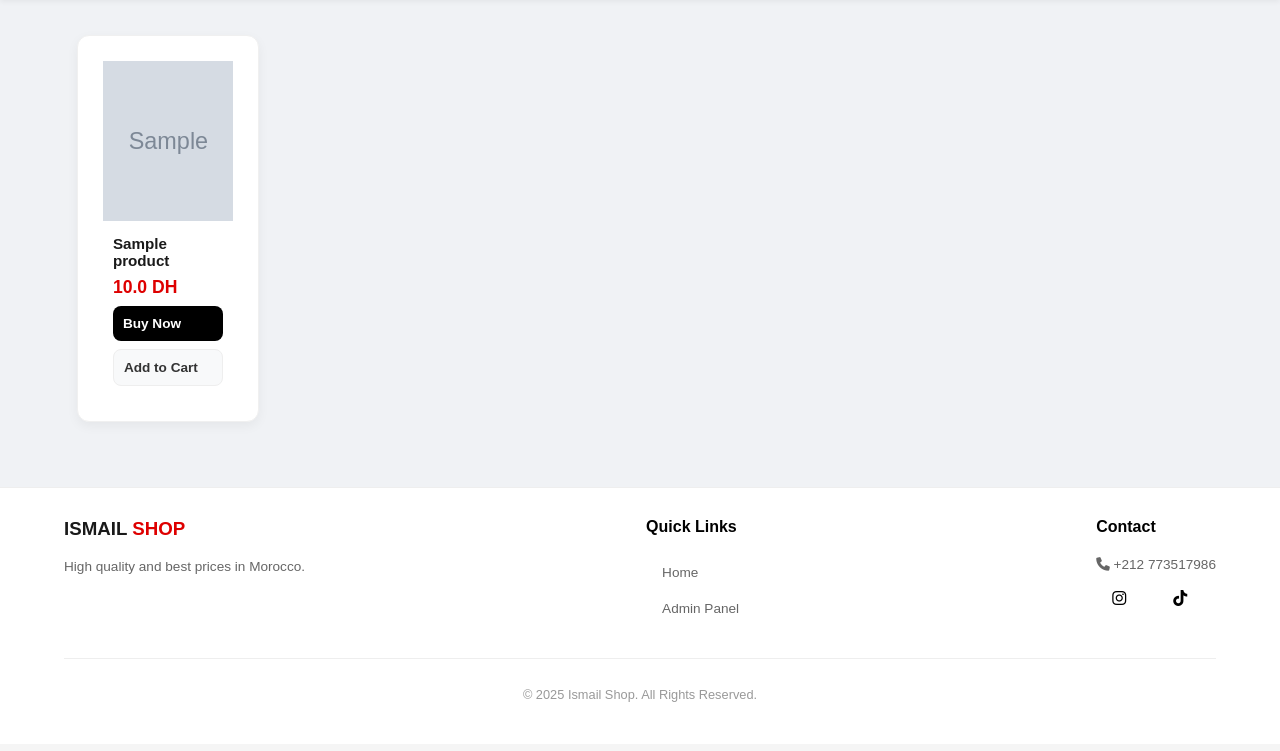
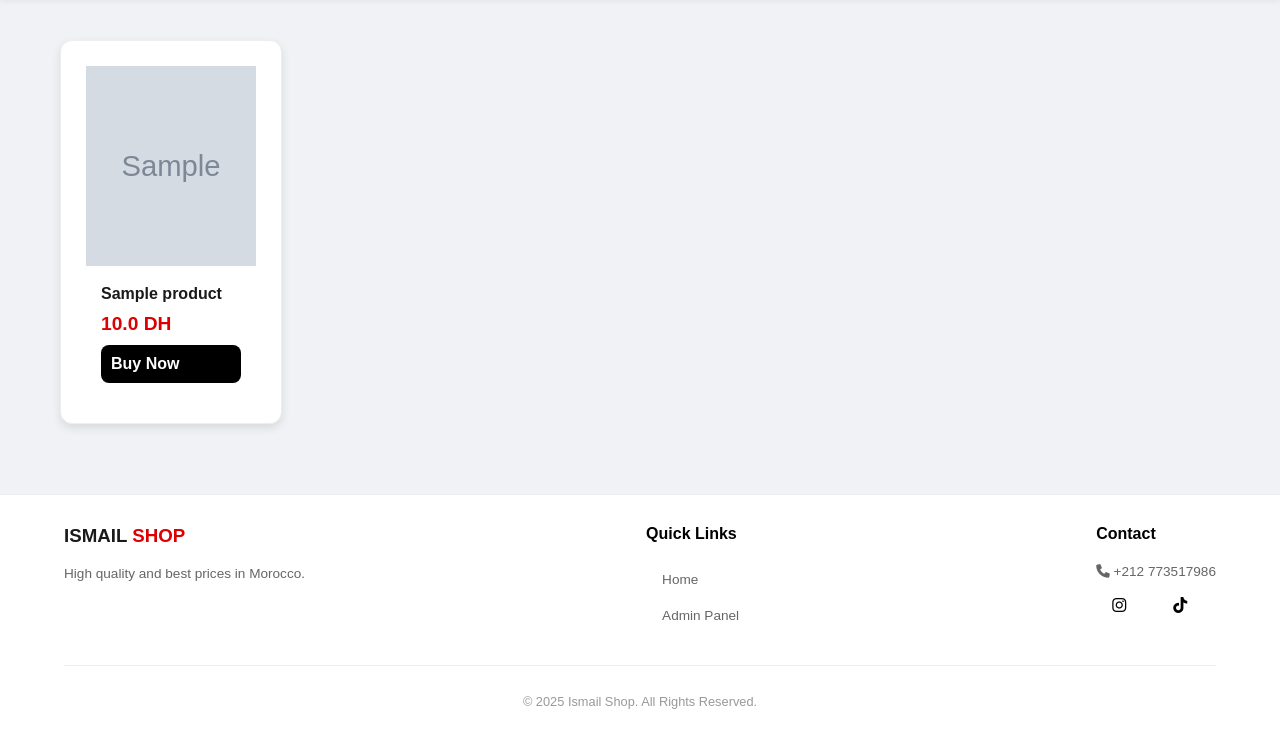
Before and after one commit to ismail222-lab/ismail-shop, a Flask app: page / in a window 1280 px wide. Shown: the part 64-815 px from the top of the page. Before the commit the page ends 766 px from the top, so only its background shows below. Run offline with Flask 3, Linux system fonts and the light colour scheme; tables that the repository leaves empty hold one stand-in row (values such as "Sample post"); grey boxes marked "Sample" are stand-in pictures.

Commit message:
Update index.html

```diff
--- a/templates/index.html
+++ b/templates/index.html
@@ -2,27 +2,23 @@
 {% block content %}
 
 <div class="container" style="direction: ltr !important;">
-    <div style="display: grid; grid-template-columns: repeat(auto-fill, minmax(160px, 1fr)); gap: 12px; padding: 15px 3%;">
+    <div style="display: grid; grid-template-columns: repeat(auto-fill, minmax(200px, 1fr)); gap: 20px; padding: 20px;">
         {% for p in products %}
-        <div class="product-card" style="background: white; border-radius: 12px; overflow: hidden; box-shadow: 0 4px 12px rgba(0,0,0,0.05); border: 1px solid #f0f0f0; display: flex; flex-direction: column;">
-
+        <div class="product-card" style="background: white; border-radius: 12px; overflow: hidden; box-shadow: 0 4px 10px rgba(0,0,0,0.1); border: 1px solid #eee;">
             <div style="overflow: hidden;">
-                <img src="{{ p.image_url }}" style="width: 100%; height: 160px; object-fit: cover;">
+                <img src="{{ p.image_url }}" style="width: 100%; height: 200px; object-fit: cover;">
             </div>
-
-            <div style="padding: 10px; text-align: left !important; flex-grow: 1; display: flex; flex-direction: column; justify-content: space-between;">
-                <h3 style="margin: 0; font-size: 0.95rem; color: #1a1a1a; font-weight: 700;">{{ p.name }}</h3>
-                <p style="color: #de0000; font-weight: 900; font-size: 1.1rem; margin: 8px 0;">{{ p.price }} DH</p>
-
+            <div style="padding: 15px; text-align: left;">
+                <h3 style="margin: 0; font-size: 1rem; color: #1a1a1a;">{{ p.name }}</h3>
+                <p style="color: #de0000; font-weight: 900; font-size: 1.2rem; margin: 10px 0;">{{ p.price }} DH</p>
                 <div style="display: flex; flex-direction: column; gap: 8px;">
-                    <a href="/buy/{{ p.id }}" style="background: #000000; color: white; padding: 10px; border-radius: 8px; text-decoration: none; font-weight: 700; font-size: 0.85rem; text-align: center;">
-                        Buy Now
-                    </a>
-                    <a href="/add_to_cart/{{ p.id }}" style="background: #f8f9fa; color: #333; padding: 10px; border-radius: 8px; text-decoration: none; font-weight: 600; border: 1px solid #eee; font-size: 0.85rem; text-align: center;">
-                        Add to Cart
-                    </a>
+                    <a href="/buy/{{ p.id }}" style="background: #000; color: white; text-align: center; padding: 10px; border-radius: 8px; text-decoration: none; font-weight: bold;">Buy Now</a>
                 </div>
             </div>
+        </div>
+        {% else %}
+        <div style="grid-column: 1/-1; text-align: center; padding: 50px;">
+            <h3>No products found. Please add some from <a href="/admin">Admin Panel</a>.</h3>
         </div>
         {% endfor %}
     </div>
```
